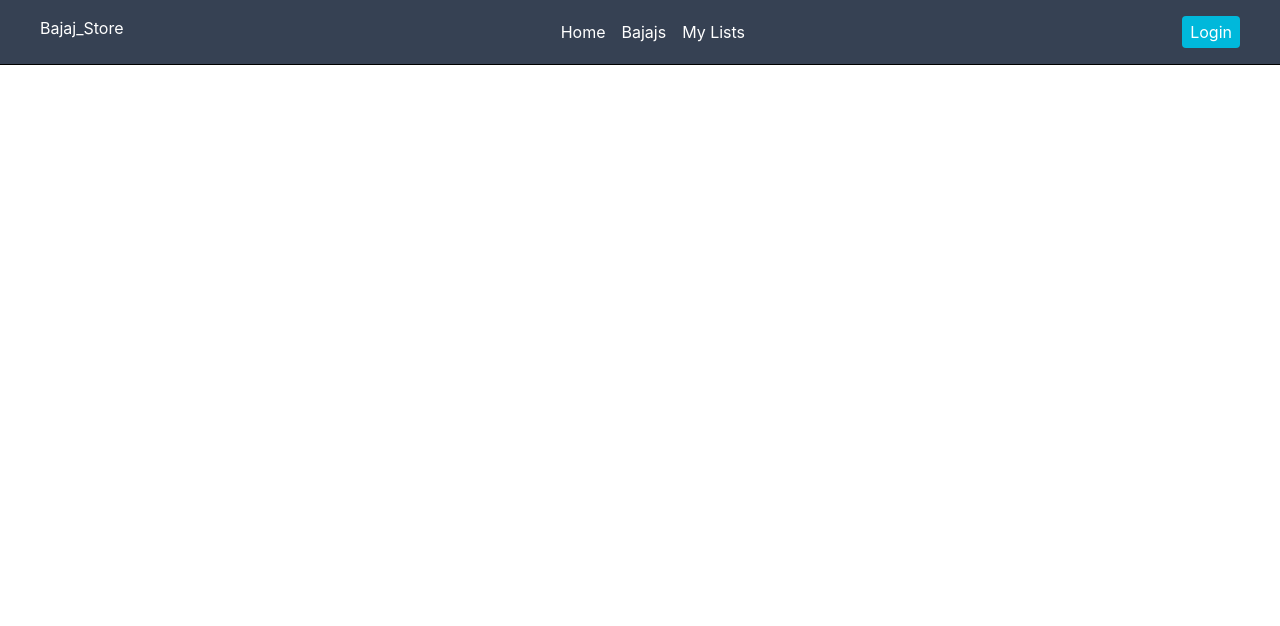
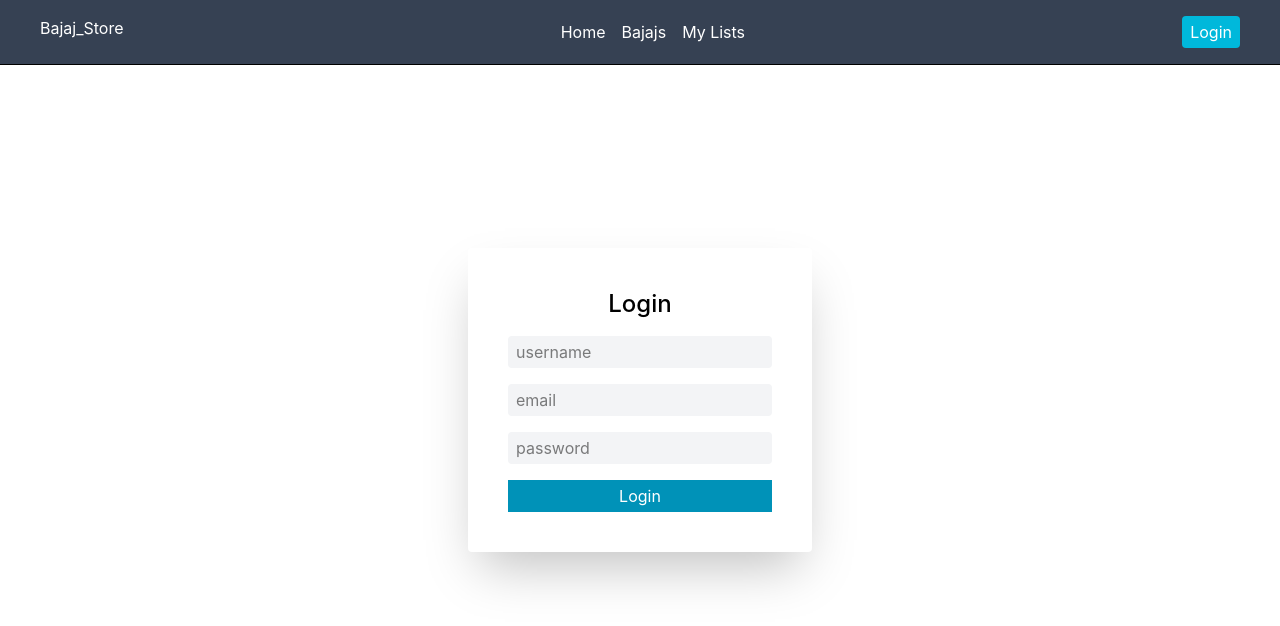
Before and after one commit to sadaqhassan/Bajaj_store, a React (Vite) app in the folder client/: page /auth in a window 1280 px wide. Shown: the top 626 px of the page. Built offline with nearby package versions, Linux system fonts and the light colour scheme.

Commit message:
added path

```diff
--- a/client/src/App.jsx
+++ b/client/src/App.jsx
@@ -2,6 +2,7 @@ import React from 'react'
 import { Route, Routes } from 'react-router-dom'
 import Home from './Pages/Home'
 import Nav from './Components/Nav'
+import Login from './Pages/Login'
 
 const App = () => {
   return (
@@ -11,6 +12,7 @@ const App = () => {
 
       <Routes>
         <Route path='/' element={<Home/>}/>
+        <Route path='/auth' element={<Login/>}/>
       </Routes>
     </div>
   )
```
